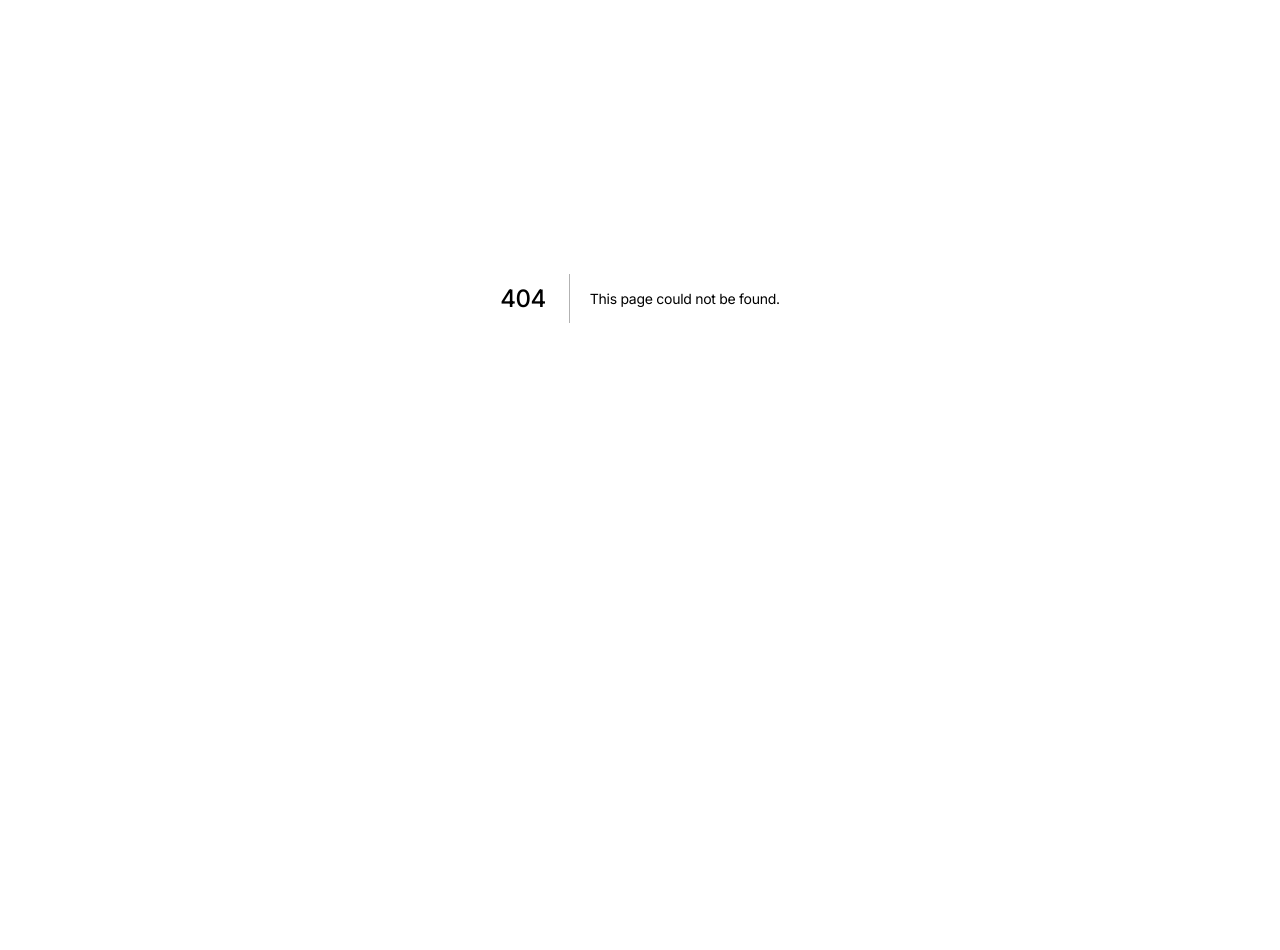
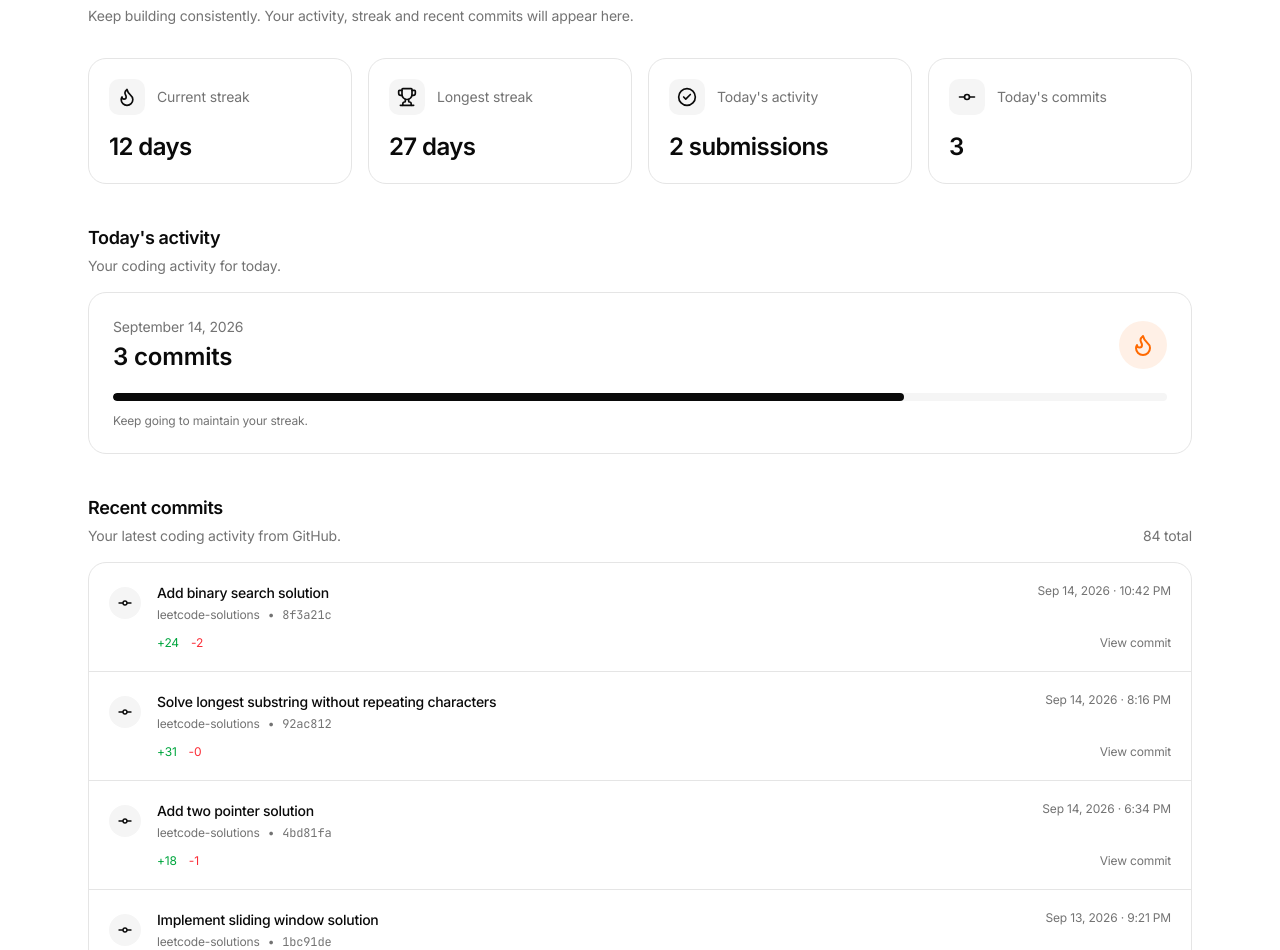
Before and after one commit to mohdsahil36/Cadence, a Next.js app: page /activity in a window 1280 px wide. Before the commit this address had no page. Shown: the part 102-1052 px from the top of the page. Before the commit the page ends 800 px from the top, so only its background shows below. Built offline with nearby package versions, Linux system fonts and the light colour scheme.

Commit message:
Code Update : Adding a streak counter and page for commit history

```diff
--- /dev/null
+++ b/app/activity/CurrentStreakCard.tsx
@@ -0,0 +1,31 @@
+"use client";
+
+import { Flame } from "lucide-react";
+import { useRouter } from "next/navigation";
+import { ArrowUpRight } from "lucide-react";
+import { activityStats } from "../data/activity";
+
+export default function CurrentStreakCard() {
+  const router = useRouter();
+
+  return (
+    <button
+      type="button"
+      onClick={() => router.push("/activity")}
+      className="group flex items-center gap-3 rounded-lg border border-border bg-background px-4 py-2.5 text-left transition-colors hover:bg-muted cursor-pointer"
+    >
+      <div className="flex h-8 w-8 items-center justify-center rounded-md border border-border bg-background">
+        <Flame className="h-4 w-4 text-foreground" />
+      </div>
+
+      <div className="flex flex-col">
+        <span className="text-xs text-muted-foreground">Current streak</span>
+
+        <span className="text-sm font-medium text-foreground">
+          {activityStats.currentStreak} days
+        </span>
+      </div>
+      <ArrowUpRight className="h-4 w-4 text-muted-foreground" />
+    </button>
+  );
+}
--- /dev/null
+++ b/app/activity/page.tsx
@@ -0,0 +1,193 @@
+import { Flame, GitCommit, Trophy, CheckCircle2 } from "lucide-react";
+
+import { activityStats, commits } from "../data/activity";
+
+export default function ActivityPage() {
+  return (
+    <main className="mx-auto w-full max-w-6xl px-6 py-10">
+      {/* Header */}
+      <div>
+        <p className="text-sm text-muted-foreground">Your coding activity</p>
+
+        <h1 className="mt-1 text-3xl font-semibold tracking-tight">
+          Activity & Streak
+        </h1>
+
+        <p className="mt-2 max-w-2xl text-sm text-muted-foreground">
+          Keep building consistently. Your activity, streak and recent commits
+          will appear here.
+        </p>
+      </div>
+
+      {/* Stats */}
+      <section className="mt-8 grid gap-4 sm:grid-cols-2 lg:grid-cols-4">
+        <StatCard
+          icon={<Flame className="h-5 w-5" />}
+          label="Current streak"
+          value={`${activityStats.currentStreak} days`}
+        />
+
+        <StatCard
+          icon={<Trophy className="h-5 w-5" />}
+          label="Longest streak"
+          value={`${activityStats.longestStreak} days`}
+        />
+
+        <StatCard
+          icon={<CheckCircle2 className="h-5 w-5" />}
+          label="Today's activity"
+          value={`${activityStats.todaySubmissions} submissions`}
+        />
+
+        <StatCard
+          icon={<GitCommit className="h-5 w-5" />}
+          label="Today's commits"
+          value={activityStats.todayCommits.toString()}
+        />
+      </section>
+
+      {/* Today's Activity */}
+      <section className="mt-10">
+        <div>
+          <h2 className="text-lg font-semibold">Today&apos;s activity</h2>
+
+          <p className="mt-1 text-sm text-muted-foreground">
+            Your coding activity for today.
+          </p>
+        </div>
+
+        <div className="mt-4 rounded-2xl border border-border bg-card p-6">
+          <div className="flex items-center justify-between">
+            <div>
+              <p className="text-sm text-muted-foreground">
+                September 14, 2026
+              </p>
+
+              <p className="mt-1 text-2xl font-semibold">
+                {activityStats.todayCommits} commits
+              </p>
+            </div>
+
+            <div className="flex h-12 w-12 items-center justify-center rounded-full bg-orange-500/10">
+              <Flame className="h-6 w-6 text-orange-500" />
+            </div>
+          </div>
+
+          <div className="mt-5 h-2 overflow-hidden rounded-full bg-muted">
+            <div className="h-full w-[75%] rounded-full bg-foreground" />
+          </div>
+
+          <p className="mt-3 text-xs text-muted-foreground">
+            Keep going to maintain your streak.
+          </p>
+        </div>
+      </section>
+
+      {/* Commits */}
+      <section className="mt-10">
+        <div className="flex items-end justify-between">
+          <div>
+            <h2 className="text-lg font-semibold">Recent commits</h2>
+
+            <p className="mt-1 text-sm text-muted-foreground">
+              Your latest coding activity from GitHub.
+            </p>
+          </div>
+
+          <span className="text-sm text-muted-foreground">
+            {activityStats.totalCommits} total
+          </span>
+        </div>
+
+        <div className="mt-4 overflow-hidden rounded-2xl border border-border bg-card">
+          {commits.map((commit, index) => (
+            <CommitItem
+              key={commit.id}
+              commit={commit}
+              isLast={index === commits.length - 1}
+            />
+          ))}
+        </div>
+      </section>
+    </main>
+  );
+}
+
+function StatCard({
+  icon,
+  label,
+  value,
+}: {
+  icon: React.ReactNode;
+  label: string;
+  value: string;
+}) {
+  return (
+    <div className="rounded-2xl border border-border bg-card p-5">
+      <div className="flex items-center gap-3">
+        <div className="flex h-9 w-9 items-center justify-center rounded-lg bg-muted">
+          {icon}
+        </div>
+
+        <span className="text-sm text-muted-foreground">{label}</span>
+      </div>
+
+      <p className="mt-4 text-2xl font-semibold tracking-tight">{value}</p>
+    </div>
+  );
+}
+
+function CommitItem({
+  commit,
+  isLast,
+}: {
+  commit: (typeof commits)[number];
+  isLast: boolean;
+}) {
+  return (
+    <div
+      className={`p-5 transition hover:bg-muted/40 ${
+        !isLast ? "border-b border-border" : ""
+      }`}
+    >
+      <div className="flex gap-4">
+        <div className="mt-1 flex h-8 w-8 shrink-0 items-center justify-center rounded-full bg-muted">
+          <GitCommit className="h-4 w-4" />
+        </div>
+
+        <div className="min-w-0 flex-1">
+          <div className="flex flex-col justify-between gap-2 sm:flex-row">
+            <div className="min-w-0">
+              <h3 className="truncate text-sm font-medium">{commit.message}</h3>
+
+              <div className="mt-1 flex flex-wrap items-center gap-x-2 gap-y-1 text-xs text-muted-foreground">
+                <span>{commit.repository}</span>
+
+                <span>•</span>
+
+                <span className="font-mono">{commit.sha}</span>
+              </div>
+            </div>
+
+            <span className="shrink-0 text-xs text-muted-foreground">
+              {commit.date} · {commit.time}
+            </span>
+          </div>
+
+          <div className="mt-3 flex items-center gap-3 text-xs">
+            <span className="text-green-600">+{commit.additions}</span>
+
+            <span className="text-red-500">-{commit.deletions}</span>
+
+            <a
+              href={commit.url}
+              className="ml-auto text-muted-foreground underline-offset-4 hover:text-foreground hover:underline"
+            >
+              View commit
+            </a>
+          </div>
+        </div>
+      </div>
+    </div>
+  );
+}
--- a/app/components/DataDialog.tsx
+++ b/app/components/DataDialog.tsx
@@ -112,7 +112,7 @@ export default function DataDialog({
             className="flex size-8 shrink-0 items-center justify-center rounded-lg border border-transparent text-muted-foreground transition-colors hover:border-border hover:bg-muted hover:text-foreground"
             aria-label="Close"
           >
-            <X className="size-4" />
+            <X className="size-4 cursor-pointer" />
           </button>
         </div>
 
--- a/app/components/DataTable.tsx
+++ b/app/components/DataTable.tsx
@@ -49,7 +49,19 @@ export default function DataTable({ rows }: { rows: Transaction[] }) {
       <TableBody>
         {rows.length > 0 ? (
           rows.map((item) => (
-            <TableRow key={item.id}>
+            <TableRow
+              key={item.id}
+              className="cursor-pointer"
+              onClick={() => {
+                if (transactionId === item.id) {
+                  setTransactionId(null);
+                  setTransactionModalState(false);
+                } else {
+                  setTransactionId(item.id);
+                  setTransactionModalState(true);
+                }
+              }}
+            >
               <TableCell>{item.merchantName}</TableCell>
               <TableCell>{item.merchantCountry}</TableCell>
               <TableCell className="font-mono tabular-nums">
@@ -71,19 +83,7 @@ export default function DataTable({ rows }: { rows: Transaction[] }) {
                 </Badge>
               </TableCell>
               <TableCell>
-                <Button
-                  variant="outline"
-                  className="border-0"
-                  onClick={() => {
-                    if (transactionId === item.id) {
-                      setTransactionId(null);
-                      setTransactionModalState(false);
-                    } else {
-                      setTransactionId(item.id);
-                      setTransactionModalState(true);
-                    }
-                  }}
-                >
+                <Button variant="outline" className="border-0">
                   <ArrowUpRightIcon />
                 </Button>
               </TableCell>
--- a/app/dashboard/page.tsx
+++ b/app/dashboard/page.tsx
@@ -1,11 +1,15 @@
 "use client";
 
 import { useMemo } from "react";
+
 import { transactions } from "../data/transactions";
+
 import useDataTableStore from "../store/dataTableStore";
+
 import DataTableForm from "../components/DataTableForm";
 import DataTable from "../components/DataTable";
 import DataDialog from "../components/DataDialog";
+import CurrentStreakCard from "../activity/CurrentStreakCard";
 
 const uniqueReceivedCurrencies = [
   ...new Set(transactions.map((item) => item.currency)),
@@ -33,16 +37,21 @@ export default function Dashboard() {
   const selectedReceivedCurrency = useDataTableStore(
     (state) => state.selectedRecievedCurrency,
   );
+
   const selectedSettlementCurrency = useDataTableStore(
     (state) => state.selectedSettlementCurrency,
   );
+
   const selectedPaymentMethod = useDataTableStore(
     (state) => state.selectedPaymentMethod,
   );
+
   const selectedStatus = useDataTableStore((state) => state.selectedStatus);
+
   const selectedMerchantName = useDataTableStore(
     (state) => state.selectedMerchantName,
   );
+
   const transactionModalState = useDataTableStore(
     (state) => state.transactionModalState,
   );
@@ -51,20 +60,26 @@ export default function Dashboard() {
     () =>
       transactions.filter((item) => {
         const merchantQuery = selectedMerchantName?.trim().toLowerCase() ?? "";
+
         const matchesMerchant =
           merchantQuery === "" ||
           item.merchantName.toLowerCase().includes(merchantQuery);
+
         const matchesReceived =
           selectedReceivedCurrency == null ||
           item.currency === selectedReceivedCurrency;
+
         const matchesSettlement =
           selectedSettlementCurrency == null ||
           item.settlementCurrency === selectedSettlementCurrency;
+
         const matchesPayment =
           selectedPaymentMethod === null ||
-          item.paymentMethod == selectedPaymentMethod;
+          item.paymentMethod === selectedPaymentMethod;
+
         const matchesStatus =
           selectedStatus == null || item.status == selectedStatus;
+
         return (
           matchesMerchant &&
           matchesReceived &&
@@ -88,8 +103,12 @@ export default function Dashboard() {
   );
 
   return (
-    <main className="flex min-h-svh w-full items-center justify-center p-2">
-      <div className="flex w-full max-w-7xl items-center gap-5">
+    <main className="flex min-h-svh w-full flex-col p-2">
+      <div className="mx-auto flex w-full max-w-7xl items-center justify-end px-1 pb-3">
+        <CurrentStreakCard />
+      </div>
+
+      <div className="mx-auto flex w-full max-w-7xl items-center gap-5">
         <div className="flex h-[80vh] min-w-0 flex-1 flex-col overflow-hidden rounded-xl border bg-card p-5 shadow-sm">
           <DataTableForm
             uniqueReceivedCurrencies={uniqueReceivedCurrencies}
--- /dev/null
+++ b/app/data/activity.ts
@@ -0,0 +1,121 @@
+export type Commit = {
+  id: string;
+  message: string;
+  repository: string;
+  sha: string;
+  date: string;
+  time: string;
+  additions: number;
+  deletions: number;
+  url: string;
+};
+
+export const activityStats = {
+  currentStreak: 12,
+  longestStreak: 27,
+  todayCommits: 3,
+  todaySubmissions: 2,
+  totalCommits: 84,
+};
+
+export const commits: Commit[] = [
+  {
+    id: "1",
+    message: "Add binary search solution",
+    repository: "leetcode-solutions",
+    sha: "8f3a21c",
+    date: "Sep 14, 2026",
+    time: "10:42 PM",
+    additions: 24,
+    deletions: 2,
+    url: "#",
+  },
+  {
+    id: "2",
+    message: "Solve longest substring without repeating characters",
+    repository: "leetcode-solutions",
+    sha: "92ac812",
+    date: "Sep 14, 2026",
+    time: "8:16 PM",
+    additions: 31,
+    deletions: 0,
+    url: "#",
+  },
+  {
+    id: "3",
+    message: "Add two pointer solution",
+    repository: "leetcode-solutions",
+    sha: "4bd81fa",
+    date: "Sep 14, 2026",
+    time: "6:34 PM",
+    additions: 18,
+    deletions: 1,
+    url: "#",
+  },
+  {
+    id: "4",
+    message: "Implement sliding window solution",
+    repository: "leetcode-solutions",
+    sha: "1bc91de",
+    date: "Sep 13, 2026",
+    time: "9:21 PM",
+    additions: 27,
+    deletions: 3,
+    url: "#",
+  },
+  {
+    id: "5",
+    message: "Add stack based solution",
+    repository: "leetcode-solutions",
+    sha: "7d92aa1",
+    date: "Sep 13, 2026",
+    time: "7:48 PM",
+    additions: 16,
+    deletions: 0,
+    url: "#",
+  },
+  {
+    id: "6",
+    message: "Refactor array utilities",
+    repository: "coding-platform",
+    sha: "a72f9c4",
+    date: "Sep 12, 2026",
+    time: "10:12 PM",
+    additions: 42,
+    deletions: 18,
+    url: "#",
+  },
+  {
+    id: "7",
+    message: "Add linked list reversal solution",
+    repository: "leetcode-solutions",
+    sha: "c81b332",
+    date: "Sep 12, 2026",
+    time: "8:37 PM",
+    additions: 22,
+    deletions: 0,
+    url: "#",
+  },
+  {
+    id: "8",
+    message: "Fix edge case in merge intervals",
+    repository: "leetcode-solutions",
+    sha: "e29f7ab",
+    date: "Sep 11, 2026",
+    time: "9:05 PM",
+    additions: 8,
+    deletions: 4,
+    url: "#",
+  },
+  {
+    id: "9",
+    message: "Add merge intervals solution",
+    repository: "leetcode-solutions",
+    sha: "f17c821",
+    date: "Sep 10, 2026",
+    time: "10:28 PM",
+    additions: 35,
+    deletions: 0,
+    url: "#",
+  },
+];
```
